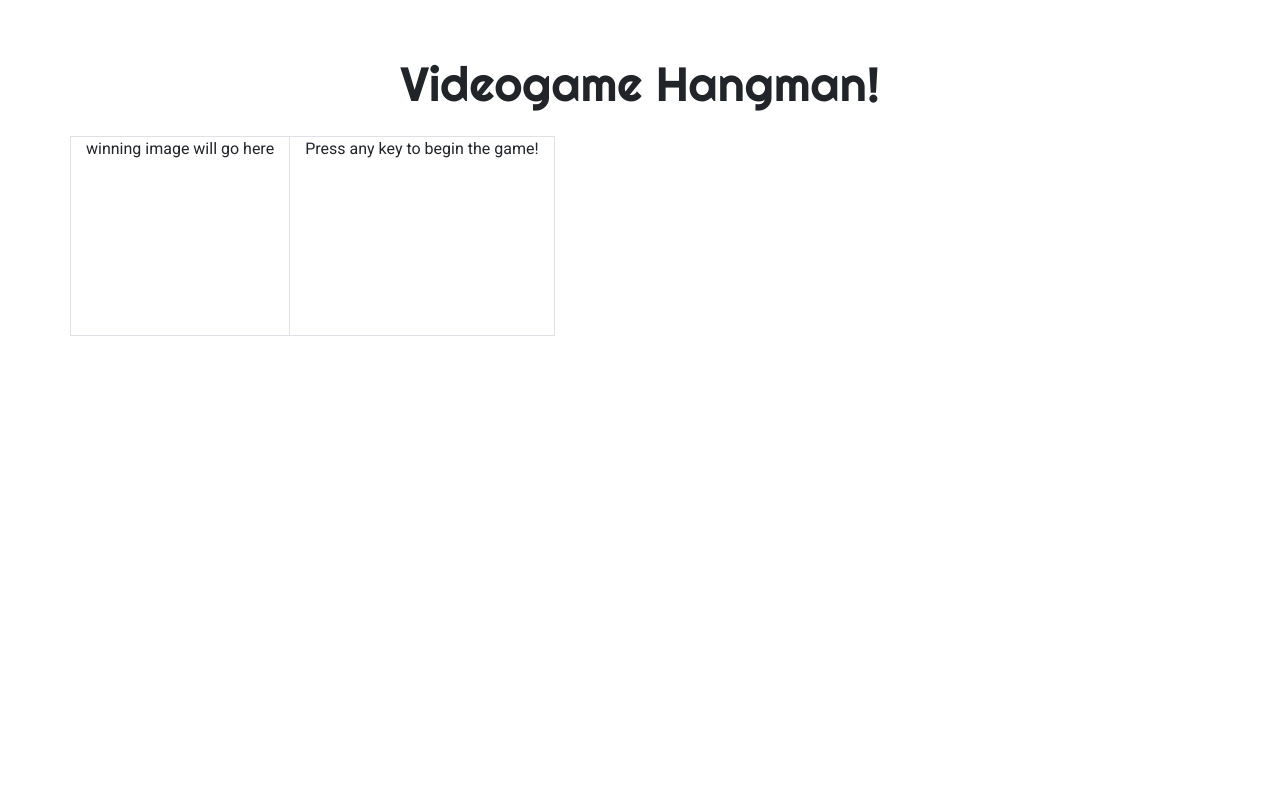
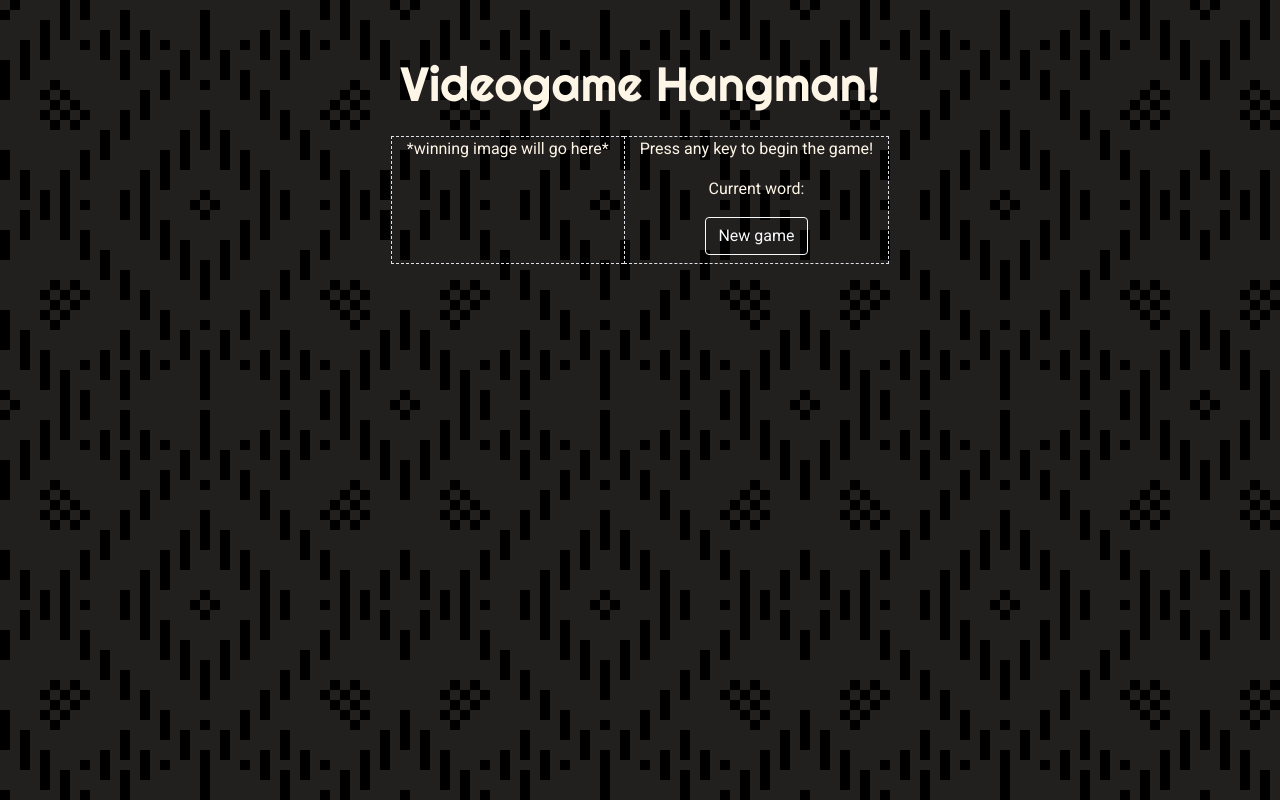
Before and after one commit to JordanMRabideau/Word-Guess-Game, a plain HTML site: page index.html in a window 1280 px wide. Drawn offline with nearby package versions, Linux system fonts and the light colour scheme.

Commit message:
HTML and CSS is mostly done, now for the fun part...

```diff
--- a/assets/css/style.css
+++ b/assets/css/style.css
@@ -4,6 +4,8 @@
 
 body {
     font-family: 'Roboto', sans-serif;
+    color: oldlace;
+    background-image: url(../images/folk-pattern-black.png);
 }
 
 .title {
@@ -17,11 +19,12 @@ body {
 }
 
 .border {
-    border-style: dashed;
+    border-style: dashed!important;
+    border-color: oldlace;
 }
 
 .row-centered {
-    text-align:center;
+    justify-content: center
 }
 
 .col-centered {
--- a/index.html
+++ b/index.html
@@ -9,7 +9,9 @@
     </head>
 
     <body>
+
         <div class="container">
+           <!-- Page title -->
             <div class="row">
                 <div class= 'col-md-12 title text-center'>
                     <p>Videogame Hangman!</p>
@@ -17,18 +19,27 @@
             </div>
 
             <div class="row row-centered">
-                <div class="col-md-6">
-                    <div class="row">
-                        <div class= 'col-md-auto leftColumn border border-right-0 text-center' style="height: 200px">
-                            <p>winning image will go here</p>
-                        </div>
+                <!--The left column should disply an image at the start of the game, and should
+                replace this image with others depending on the word being guessed, and if the player correctly
+                guesses it  -->
+                <div class= 'col-md-auto leftColumn border border-right-0 text-center' style="height: auto">
+                    <p>*winning image will go here*</p>
+                </div>
 
-                        <div class= 'col-md-auto rightColumn border text-center' style="height: 200px">
-                            <p>Press any key to begin the game!</p>
-                        </div>
-                    </div>
+                <!-- The right column should contain the game itself, including directions, number of wins,
+                number of guesses remaining, and a list of previosly guessed letters -->
+                <div class= 'col-md-auto rightColumn border text-center' style="height: auto">
+                    <p>Press any key to begin the game!</p>
+                    <p id="wins"></p>
+                    <p>Current word:</p>
+                    <p id="word"></p>
+                    <p id="triesLeft"></p>
+                    <p id="guesses"></p>
+                    <button type="button" class="btn btn-outline-light mb-2">New game</button>
                 </div>
             </div>
+
+
         </div>
     </body>
 </html>
```
Also changed, not shown: assets/javascript/game.js (+5 -2 lines), assets/images/folk-pattern-black.png (added).
